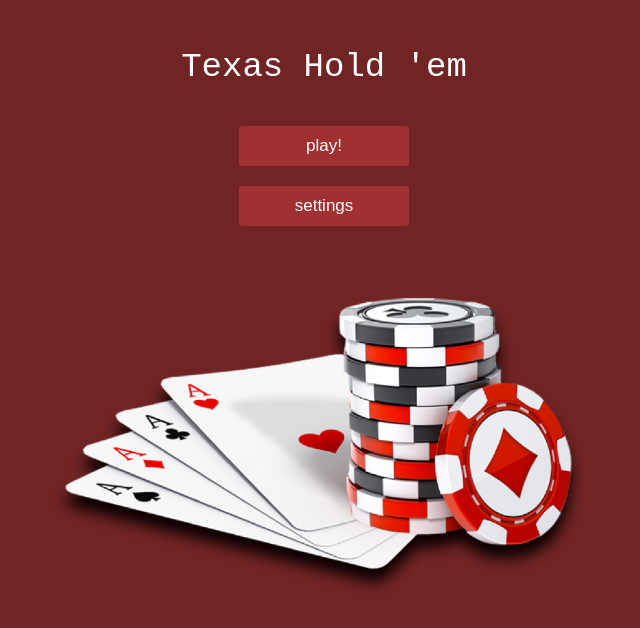
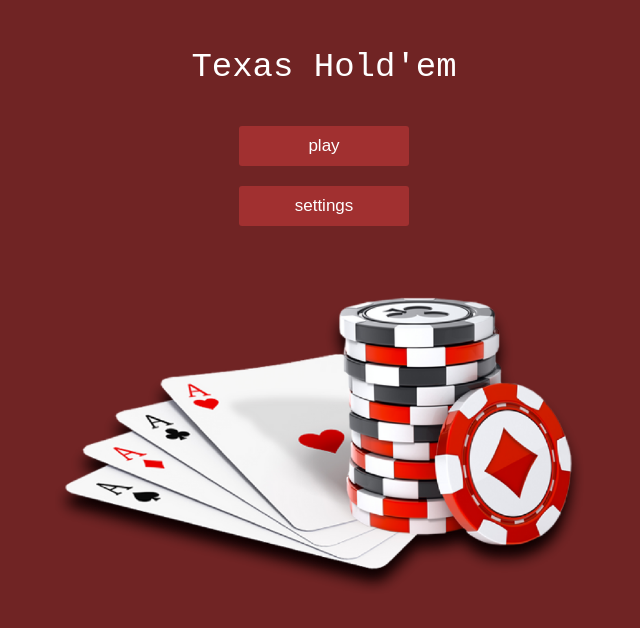
Before and after one commit to babakjalilian/poker, a React (Vite) app: page / in a window 1280 px wide. Shown: the top 628 px of the page, without its empty margins (316-956 px from the left). Built offline with nearby package versions, Linux system fonts and the light colour scheme.

Commit message:
code polishing

```diff
--- a/src/components/menu/Menu.tsx
+++ b/src/components/menu/Menu.tsx
@@ -18,7 +18,7 @@ const Menu: React.FC<MenuProps> = observer(() => {
   return (
     <div className="menu">
       <GameName />
-      <Link text="play!" page="Game" onPress={startTheGame} />
+      <Link text="play" page="Game" onPress={startTheGame} />
       <Link text="settings" page="Settings" />
       <img
         className="background-image"
--- a/src/components/menu/game-name/GameName.tsx
+++ b/src/components/menu/game-name/GameName.tsx
@@ -2,6 +2,6 @@ import React from 'react';
 import './GameName.scss';
 
 const GameName: React.FC = () => {
-  return <div className="game-name-container"><div className="gameName">Texas Hold 'em</div></div>;
+  return <div className="game-name-container"><div className="gameName">Texas Hold'em</div></div>;
 };
 export default GameName;
```
Also changed, not shown: 2 other files (tests, documents, lock files or other folders).
